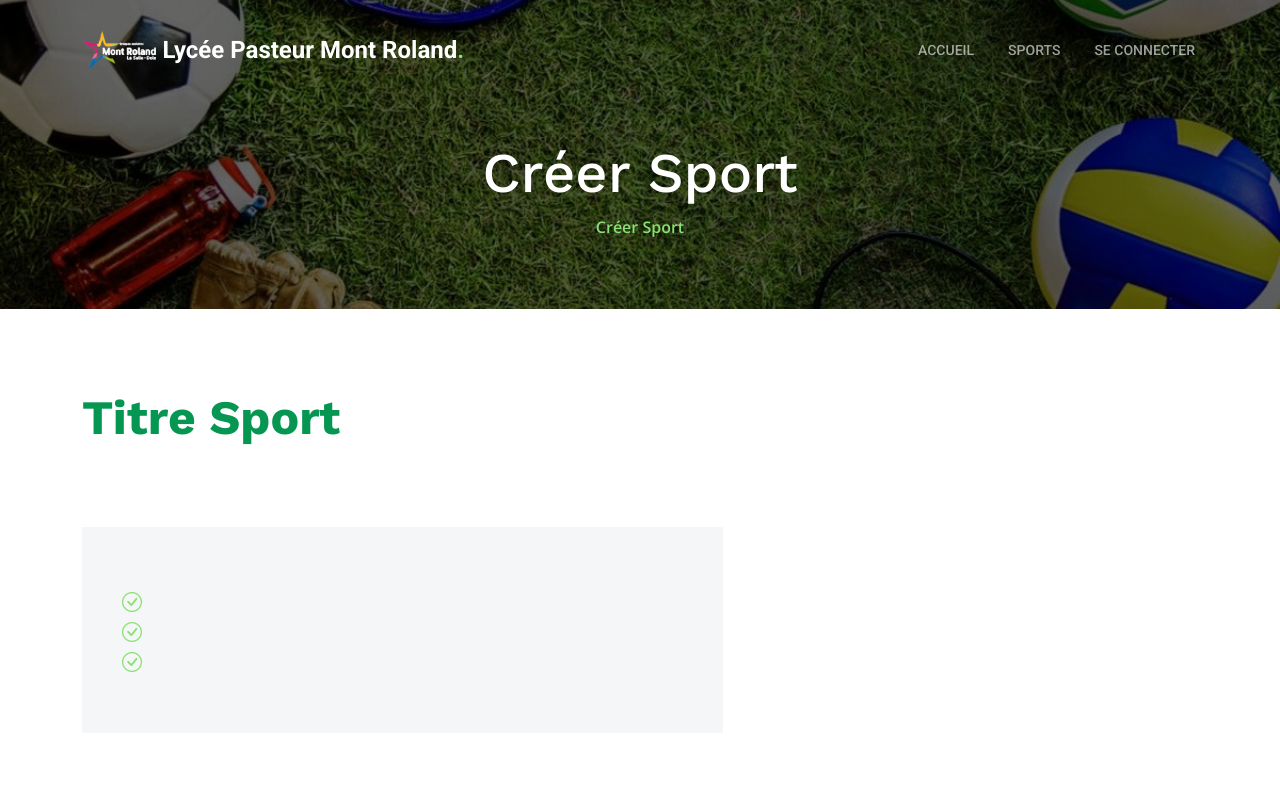
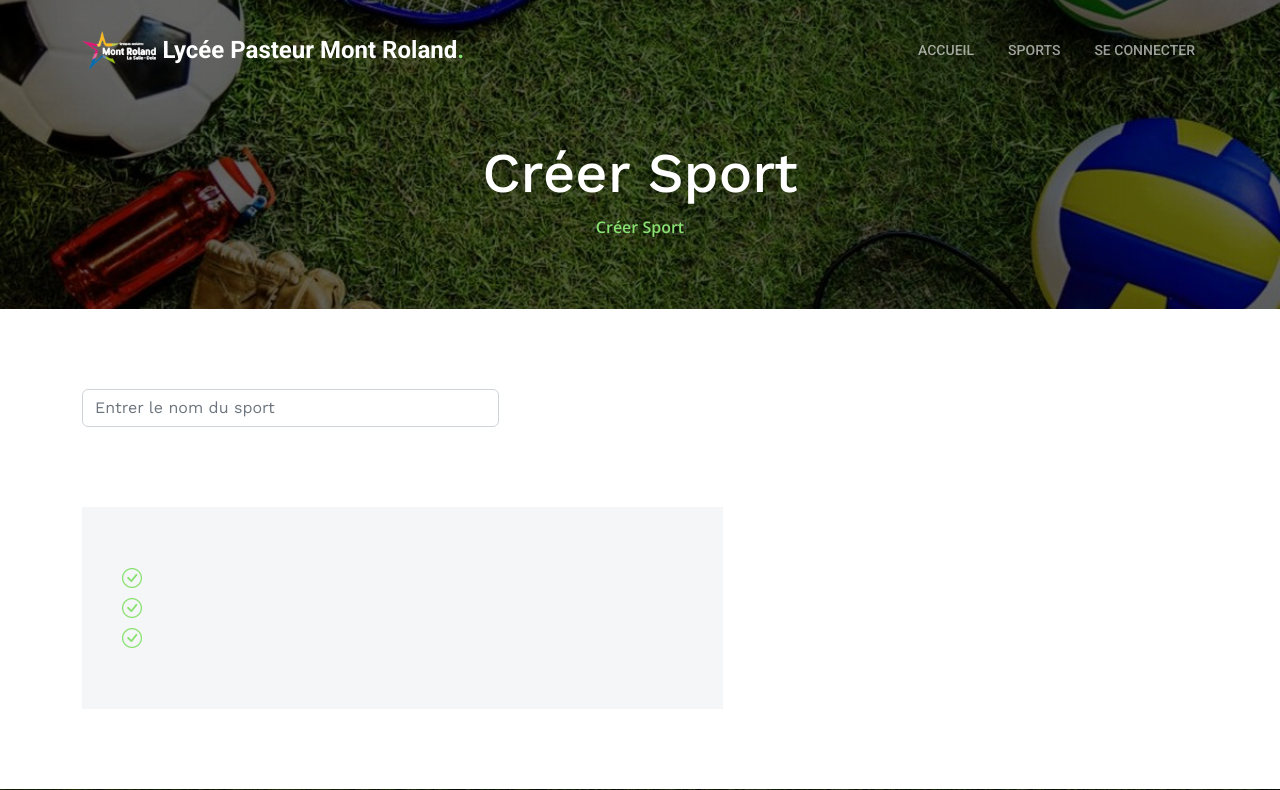
Before and after one commit to Sommaly/CloverleafV2, a PHP site: page /index.php?route=create-sport in a window 1280 px wide. Shown: the top 790 px of the page. Run offline with PHP 8.4, Linux system fonts and the light colour scheme.

Commit message:
ajout création sport

```diff
--- a/page/sport/create-sport.php
+++ b/page/sport/create-sport.php
@@ -21,10 +21,15 @@
           <div class="col-lg-7 about-img" style= ""></div>
 
           <div class="col-lg-7">
-            <h2>Titre Sport</h2>
+            <h2><form action="index.php?route=store-categorie" method="post">
+                  <div class="form-group">
+                  <label for="libelle"></label>
+                  <input type="text" class="form-control" id="libelle" name="libelle" placeholder="Entrer le nom du sport">
+                  </div>
+</h2>
             <div class="our-story">
-              <h4></h4>
-              <h3></h3>
+
+
               <p></p>
               <ul>
                 <li><i class="bi bi-check-circle"></i> <span></span></li>
```
